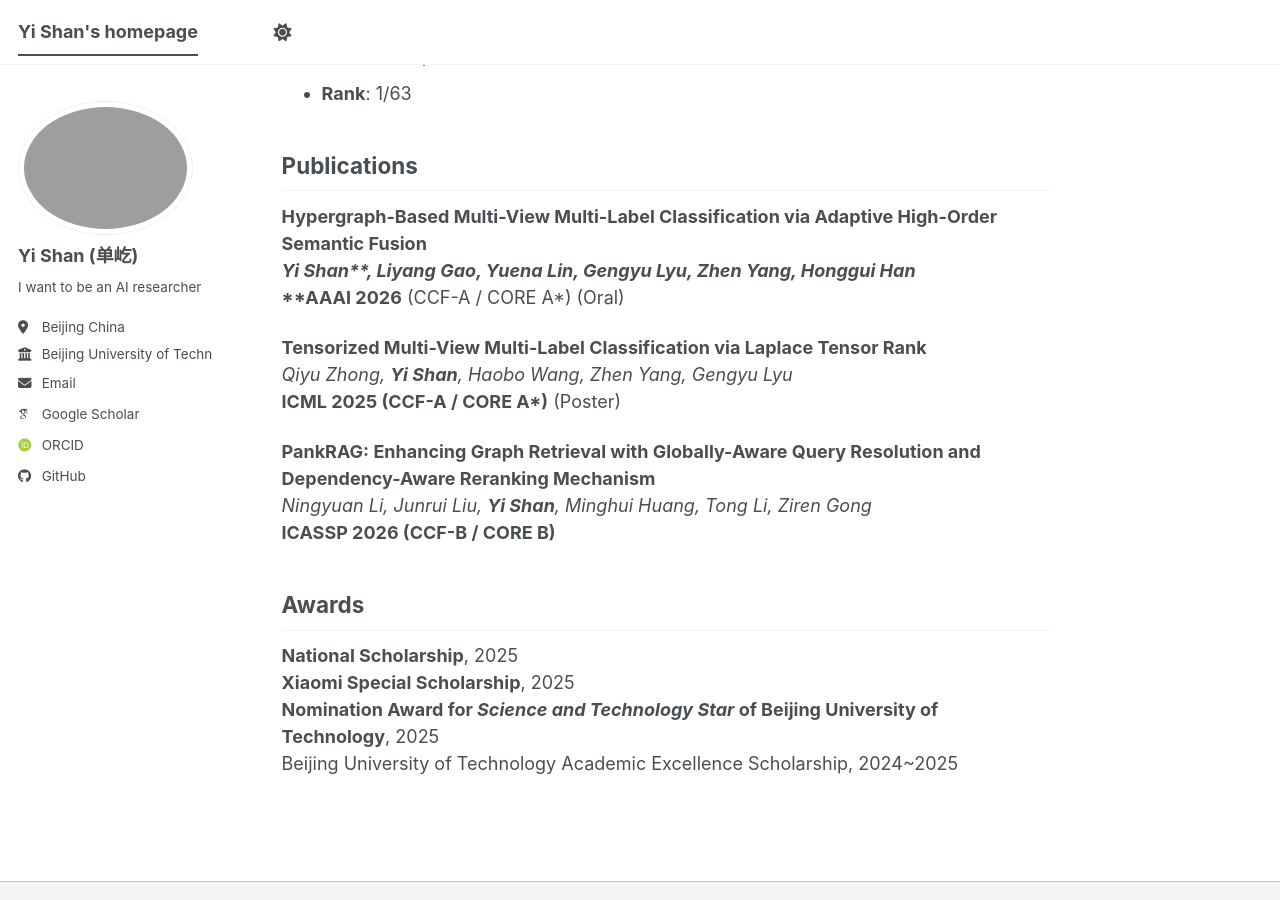
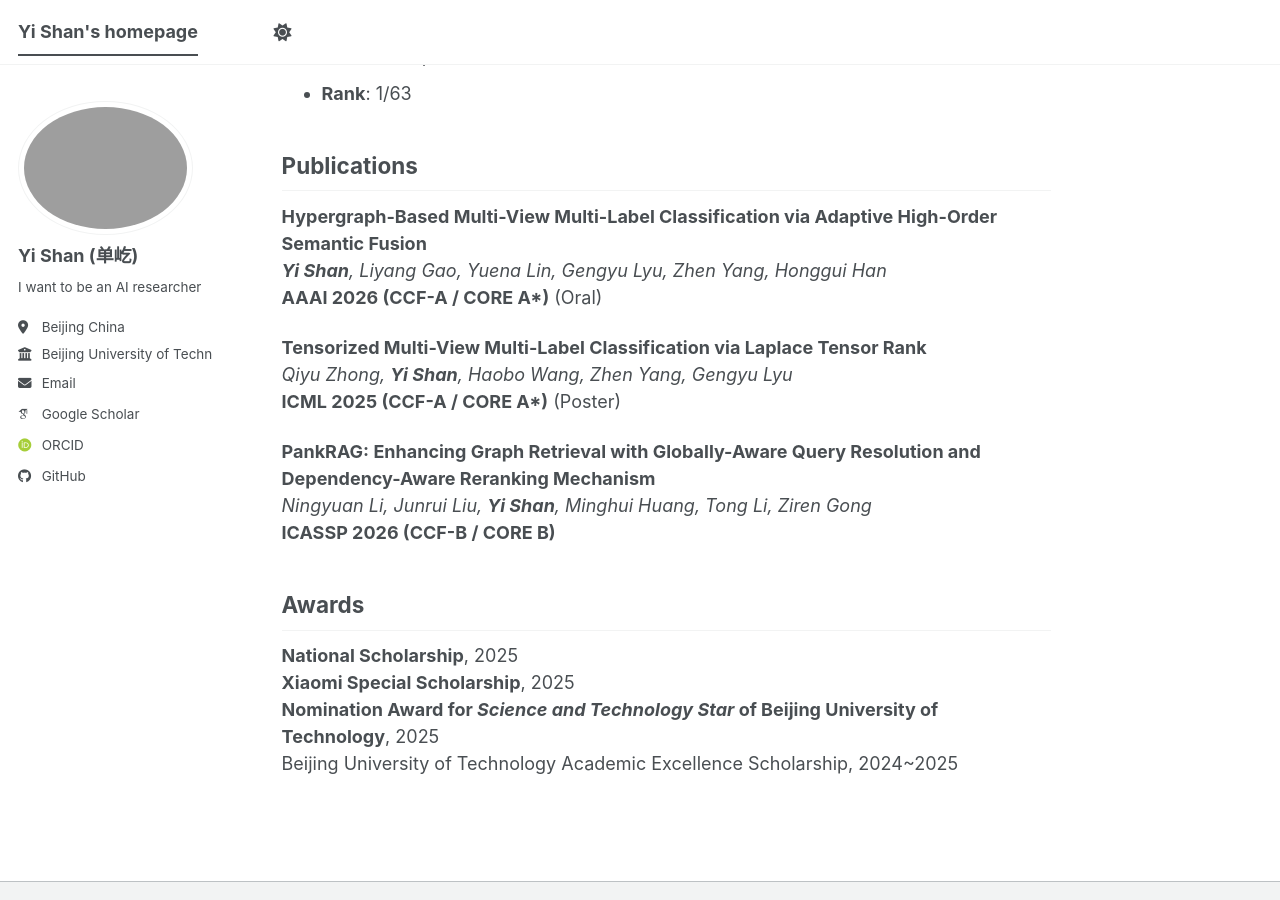
Before and after one commit to YiShan05/yishan05.github.io, a Jekyll site: the page built from _pages/about.md, in a window 1280 px wide and 900 px high, scrolled down 425 px. Built offline with Jekyll 4.4.1, drawn with Linux system fonts in a browser that asks for light colours; some web fonts are replaced; a script bundle is joined from its source files by our own code; library files that are not in the unit come from our copies.

```diff
--- a/_pages/about.md
+++ b/_pages/about.md
@@ -20,15 +20,15 @@ Beijing University of Technology
 ## Publications
 
 **Hypergraph-Based Multi-View Multi-Label Classification via Adaptive High-Order Semantic Fusion**
-***Yi Shan**, Liyang Gao, Yuena Lin, Gengyu Lyu, Zhen Yang, Honggui Han*
-**AAAI 2026** (CCF-A / CORE A\*) (Oral)
+_**Yi Shan**, Liyang Gao, Yuena Lin, Gengyu Lyu, Zhen Yang, Honggui Han_
+**AAAI 2026 (CCF-A / CORE A\*)** (Oral)
 
 **Tensorized Multi-View Multi-Label Classification via Laplace Tensor Rank**
-*Qiyu Zhong, **Yi Shan**, Haobo Wang, Zhen Yang, Gengyu Lyu*
+_Qiyu Zhong, **Yi Shan**, Haobo Wang, Zhen Yang, Gengyu Lyu_
 **ICML 2025 (CCF-A / CORE A\*)** (Poster)
 
 **PankRAG: Enhancing Graph Retrieval with Globally-Aware Query Resolution and Dependency-Aware Reranking Mechanism**
-*Ningyuan Li, Junrui Liu, **Yi Shan**, Minghui Huang, Tong Li, Ziren Gong*
+_Ningyuan Li, Junrui Liu, **Yi Shan**, Minghui Huang, Tong Li, Ziren Gong_
 **ICASSP 2026 (CCF-B / CORE B)**
 
 ## Awards
```
